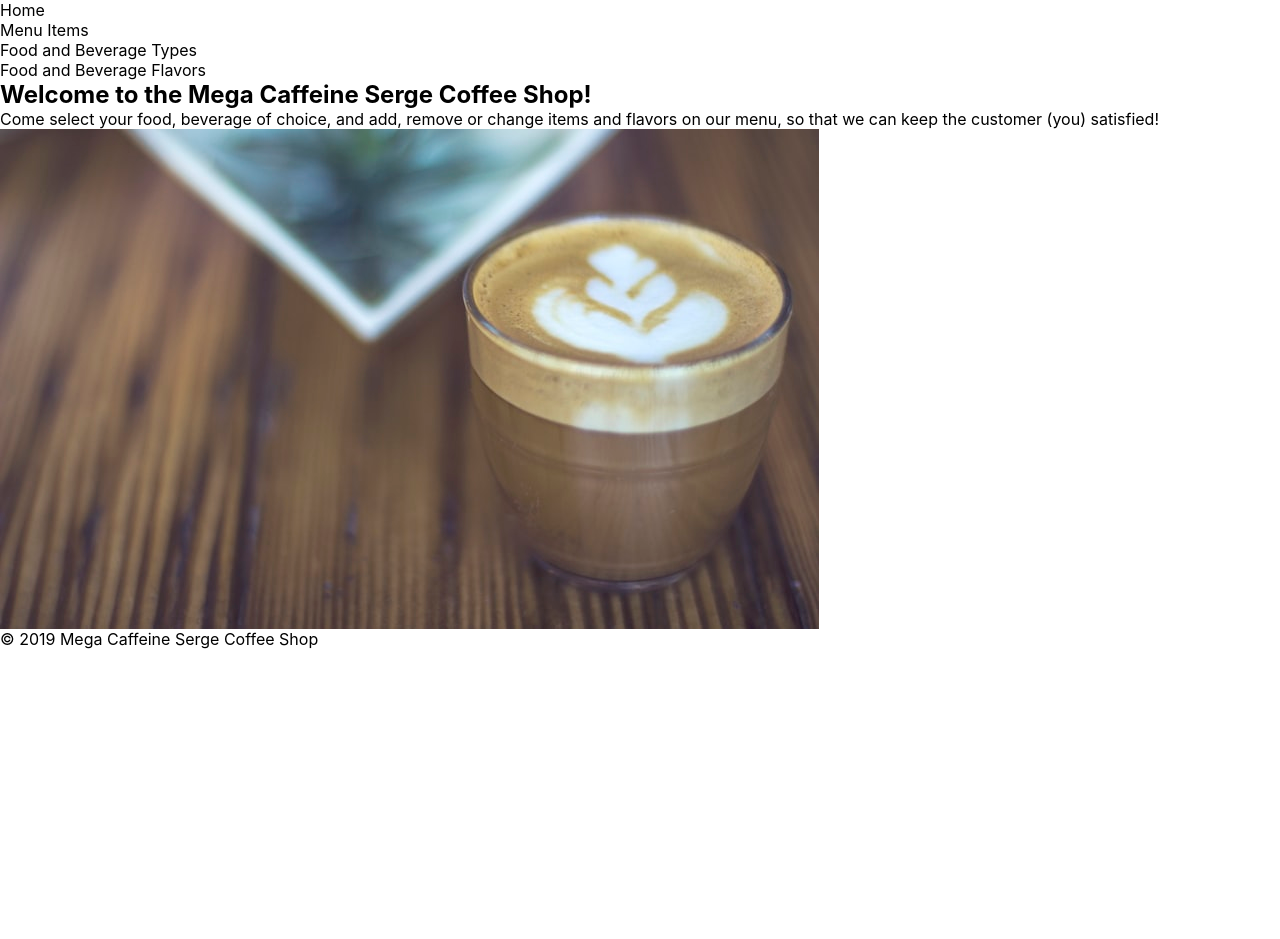
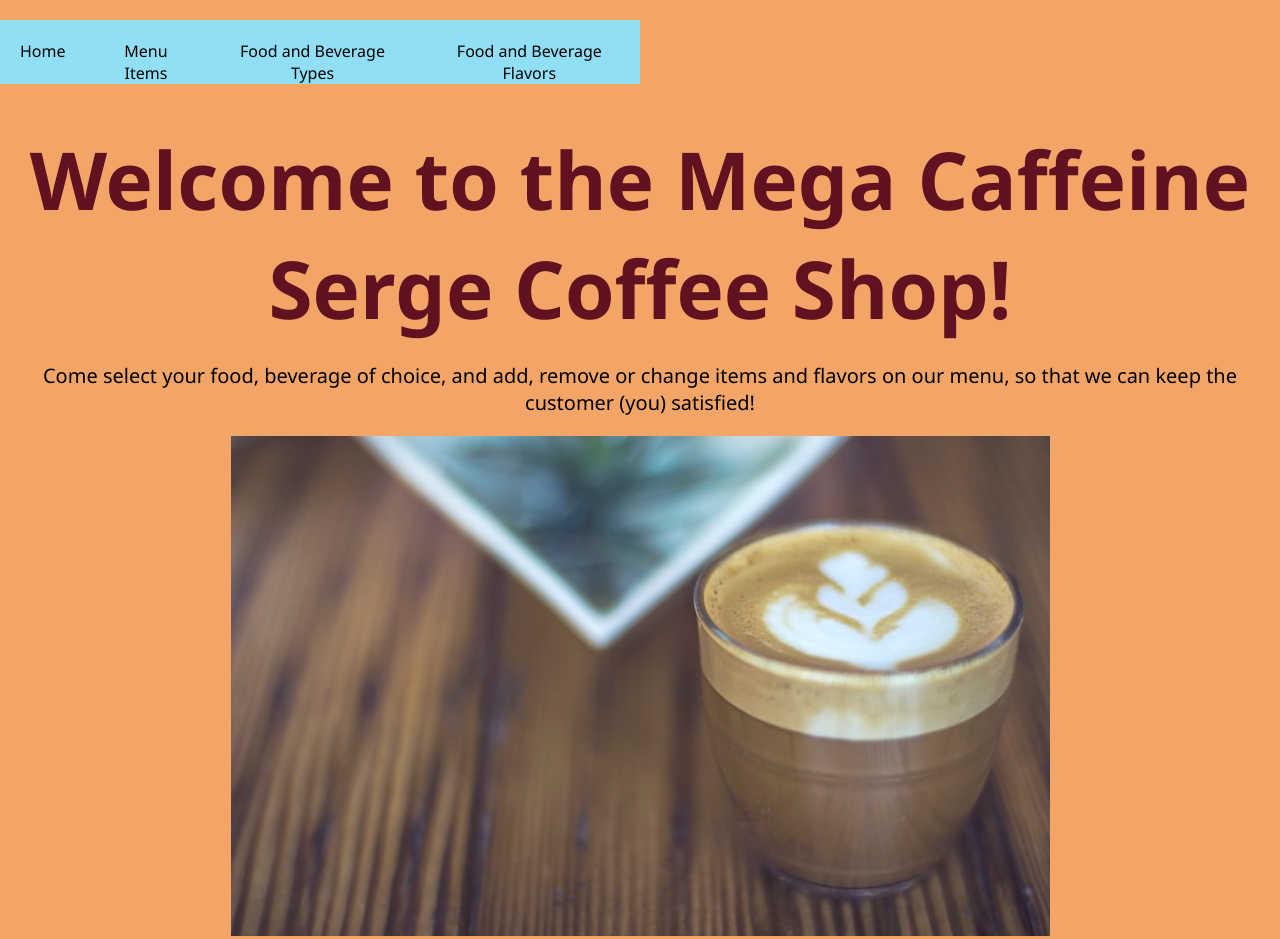
Before and after one commit to Sergior15/CoffeeShop, a website built with Parcel: page parcel-frontend/index.html in a window 1280 px wide. Shown: the top 939 px of the page. Before the commit the page ends 800 px from the top, so only its background shows below. Built offline with nearby package versions, Linux system fonts and the light colour scheme.

Commit message:
adding styles

```diff
--- a/parcel-frontend/index.html
+++ b/parcel-frontend/index.html
@@ -19,14 +19,16 @@
             </nav>
             </header>
 
+            <main>
             <div id='root'>
                     <div id='home'>
-                    <h2>Welcome to the Mega Caffeine Serge Coffee Shop!</h2>
-                    </div>
+                    <h1>Welcome to the Mega Caffeine Serge Coffee Shop!</h1>
                     <p> Come select your food, beverage of choice, and add, remove or change items and flavors on our menu, so that we can keep the customer (you) satisfied! </p>
+                </div>
 
-                    <img src="images/coffeeshop.jpg">
+                    <div class= 'primary'><img src="images/coffeeshop.jpg"> </div>
                 </div>
+            </main>
                 <footer>
                         &copy; 2019 Mega Caffeine Serge Coffee Shop
                         </footer>
--- a/parcel-frontend/js/components/FlavorbyFB.js
+++ b/parcel-frontend/js/components/FlavorbyFB.js
@@ -1,6 +1,6 @@
 export default function FlavorbyFB(flavorbyid, fbDetailsId){
     return `
-    <h3> Flavors </h3>
+    <h2> Flavors </h2>
     <flavors>
     ${flavorbyid.map(flavor => {
         return `
--- a/parcel-frontend/js/components/fb-type.js
+++ b/parcel-frontend/js/components/fb-type.js
@@ -1,6 +1,6 @@
 export default function FbDetail (fbtypes){
     return `
-    <h1>Food and Beverages</h1>
+    <h2>Food and Beverages</h2>
     <fbitems>
         ${fbtypes.map(fbDetails => {
         return `
--- a/parcel-frontend/js/components/home.js
+++ b/parcel-frontend/js/components/home.js
@@ -5,6 +5,6 @@ export default function Home(){
         <h2>Mega Caffeine Serge Coffee Shop</h2>
         <p>Come select your food, beverage of choice, and add, remove or change items and flavors on our menu, so that we can keep the customer (you) satisfied!</p>
 
-        <img src="${coffeeShop}">`
+      <div class = 'primary'><img src="${coffeeShop}"></div>`
 
 };
--- a/parcel-frontend/js/components/menu-item.js
+++ b/parcel-frontend/js/components/menu-item.js
@@ -1,12 +1,12 @@
 export default function MenuItems(menuItems){
     return `
-    <h1>Menu Items</h1>
+    <h2>Menu Items</h2>
     <menuitems>
         ${menuItems.map(menuItem => {
         return `
             <menuitems>
                 <an${menuItem.foodorBev}</an>
-                <img class='select-menuItemId__select' src=${menuItem.image}>
+                <div id= 'picture'><img class='select-menuItemId__select ' src=${menuItem.image}></div>
                 <input class='select-menuItem__id' type='hidden' value="${menuItem.menuItemId}">
                 <menuiteminput>
                 <input class='delete-menuItem__id' type='hidden' value="${menuItem.menuItemId}">
--- a/parcel-frontend/style/style.css
+++ b/parcel-frontend/style/style.css
@@ -1,6 +1,85 @@
 * {
-    background-color: ;
+    background-color:#f2a566;
     margin: 0;
     padding: 0;
-    font-family: -apple-system, BlinkMacSystemFont, 'Segoe UI', Roboto, Oxygen, Ubuntu, Cantarell, 'Open Sans', 'Helvetica Neue', sans-serif;
+    box-sizing: border-box;
+    font-family:'Segoe UI', Roboto, Oxygen, Ubuntu, Cantarell, 'Open Sans', 'Helvetica Neue', sans-serif;
 }
+
+h1, h2, h3 {
+    color: #61111f;
+    font-size: 30px;
+    text-align: center;
+}
+h1{
+    font-size: 80px;
+}
+
+nav ul li {
+    background-color:#90dff5;
+    padding: 20px;
+}
+
+nav ul{
+    color: black;
+    display:flex;
+    flex-direction: row;
+    min-width: 50%;
+    max-width: 50%;
+    justify-content: space-around;
+    background-color: #90dff5;
+    height: 8vh;
+    text-align: center;
+}
+nav ul li:hover {
+    background-color:#61111f;
+    color: white;
+}
+
+li {
+    list-style: none;
+}
+#home p{
+    display: flex;
+    font-size: 20px;
+    text-align: center;
+    padding-bottom: 20px;
+    padding-top: 20px;
+}
+#root{
+    color: black;
+    padding: 1.5vh 5vw 5vh 5vw;
+    max-width: 100vw;
+    margin: 0;
+    padding: 0;
+}
+
+#root ul {
+    padding-top: 5vh;
+    display:flex;
+    width: 100%;
+    justify-content: space-between;
+
+}
+
+.primary {
+
+    display: flex;
+    justify-content: center;
+}
+
+#picture img{
+    display: flex;
+    align-items: center;
+    width: 80%;
+    height: 400px;
+}
+
+header,
+main,
+footer{
+    margin: 0 auto;
+    max-width: 1500px;
+    padding-bottom: 20px;
+    padding-top: 20px;
+}
```
